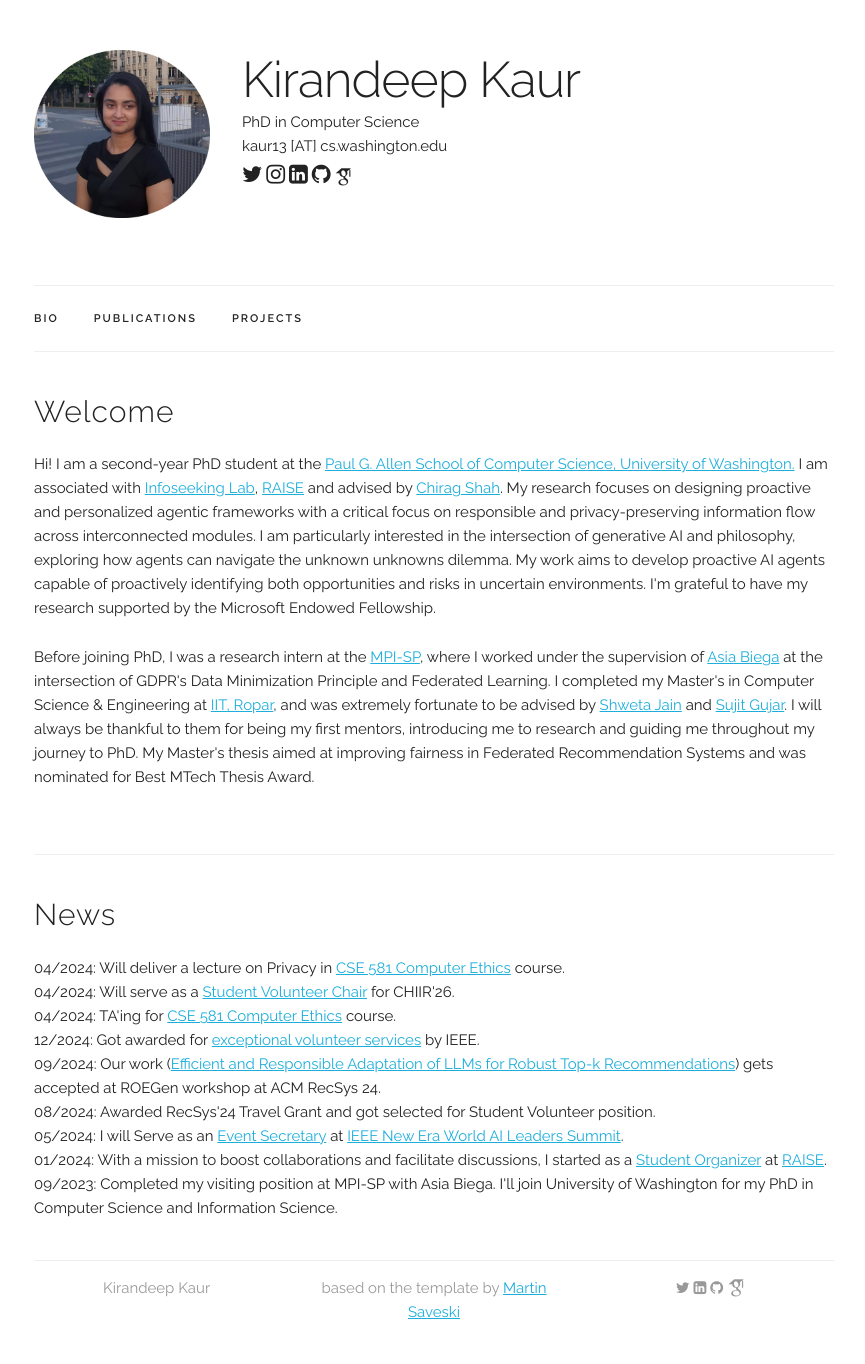
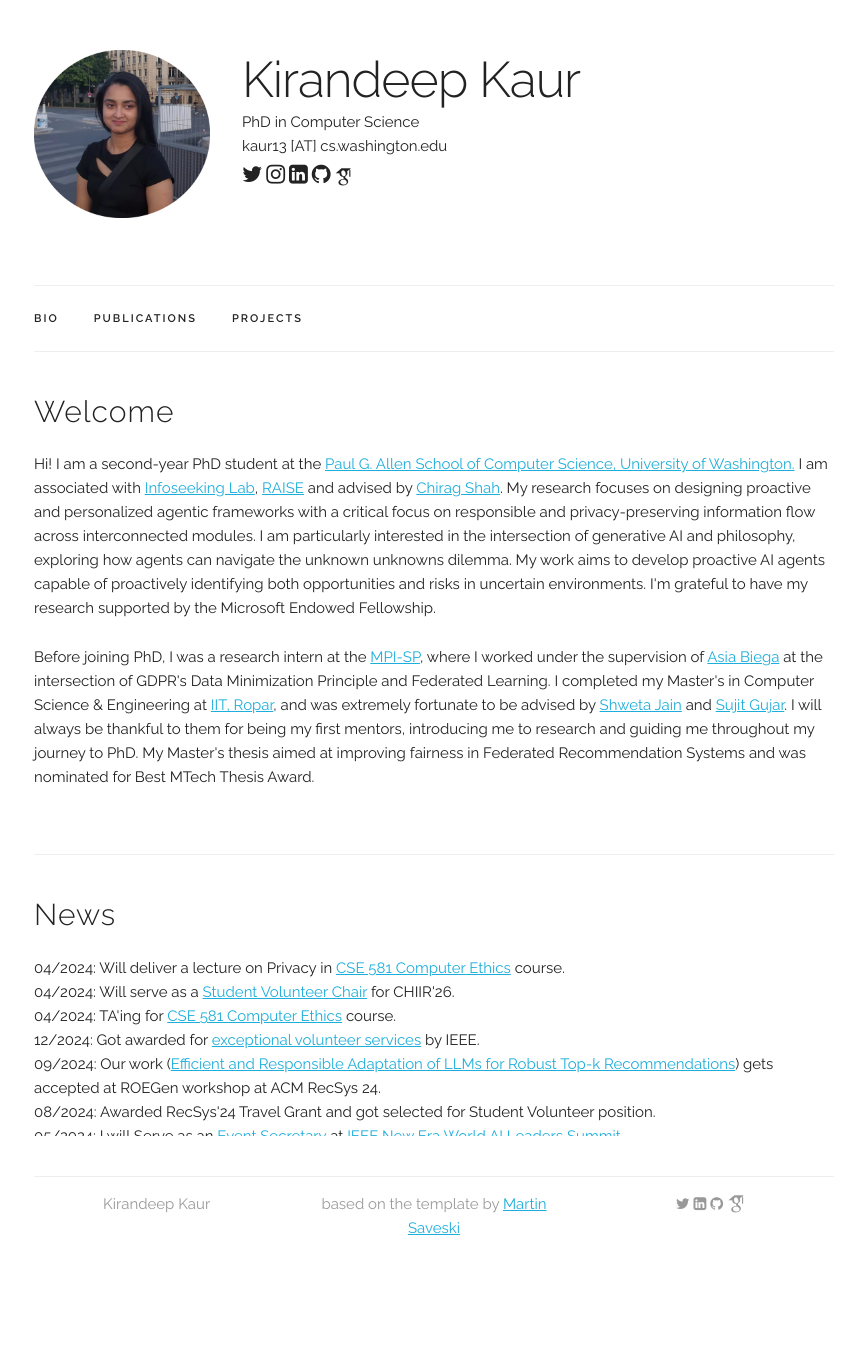
Before and after one commit to i-kiran/i-kiran.github.io, a Jekyll site: the page built from index.html, in a window 1280 px wide. Shown: the whole page, without its empty margins (206-1071 px from the left). Built offline with Jekyll 4.4.1, drawn with Linux system fonts in a browser that asks for light colours; some web fonts are replaced; after the commit the page ends 1280 px from its top, so only the background shows below that.

Commit message:
Update index.html

```diff
--- a/index.html
+++ b/index.html
@@ -25,7 +25,7 @@ title: Home
 <!-- ========== NEWS ========== -->
 <style>
   .news-container {
-    max-height: 280px;   /* Keep scroll functionality */
+    max-height: 180px;   /* Keep scroll functionality */
     overflow-y: auto;    /* Enables scrolling */
     padding: 0;          /* Remove padding */
     border: none;        /* Remove border */
```
